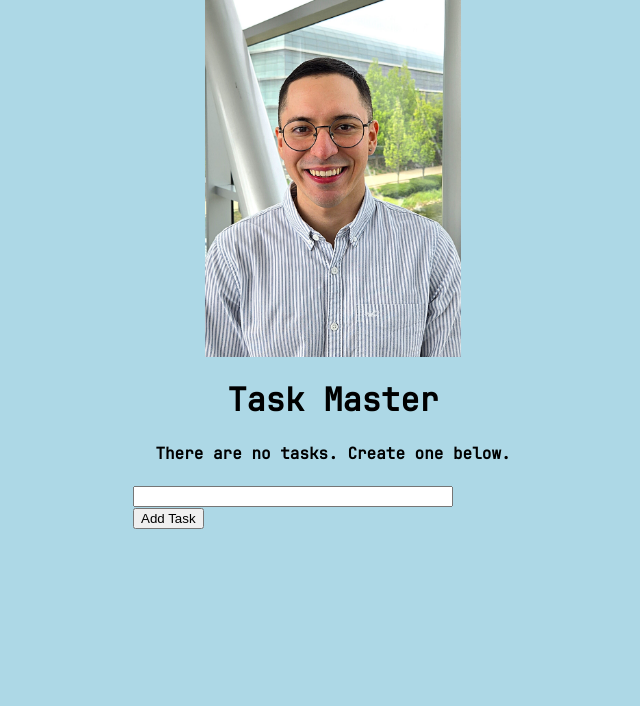
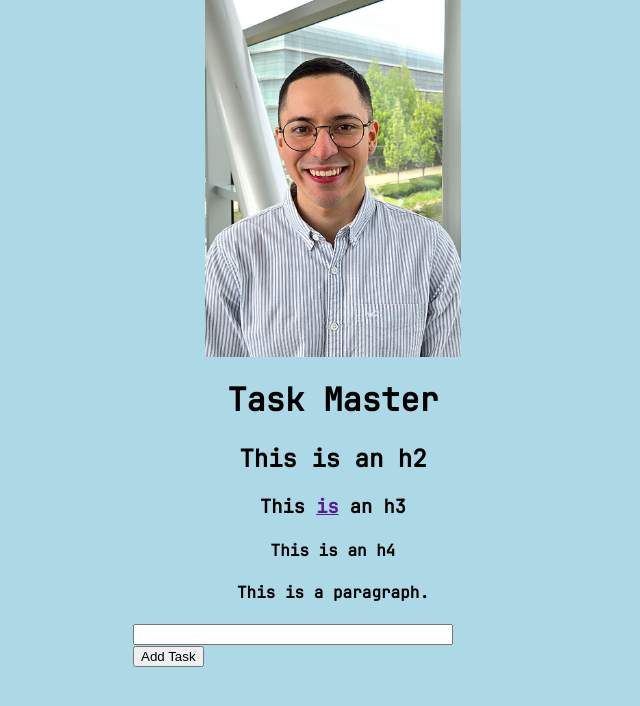
Before and after one commit to daburgess/FLASKINTRO, a Flask app: page / in a window 1280 px wide. Shown: the top 706 px of the page, without its empty margins (307-947 px from the left). Run offline with Flask 3, Linux system fonts and the light colour scheme.

Commit message:
Testing elements and page formatting. Transitioning to linux.

```diff
--- a/templates/index.html
+++ b/templates/index.html
@@ -7,7 +7,10 @@
 <div class="content">
   <h1 style="text-align: center">Task Master</h1>
   {% if tasks|length < 1 %}
-  <h4 style="text-align: center">There are no tasks. Create one below.</h4>
+  <h2 style="text-align: center">This is an h2</h2>
+  <h3 style="text-align: center">This <a href="">is</a> an h3</h3>
+  <h4 style="text-align: center">This is an h4</h4>
+  <p style="text-align: center">This is a paragraph.</p>
   {% else %}
   <table>
     <tr>
```
